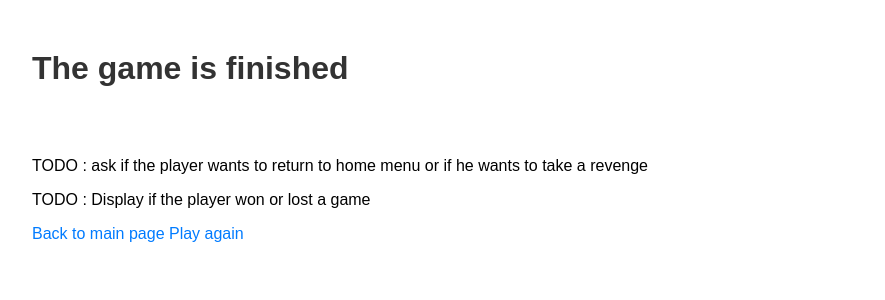
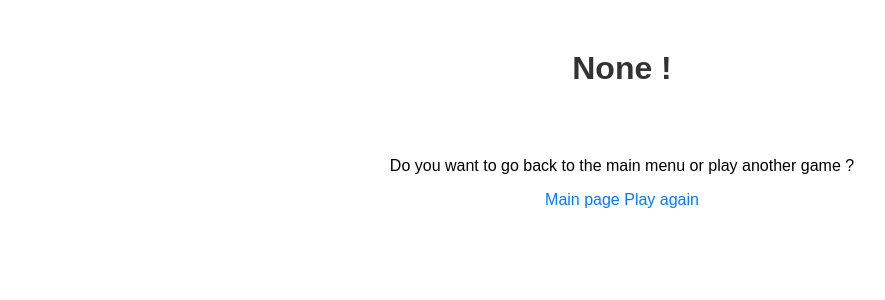
Before and after one commit to corentinlger/Rising-Sun, a Flask app: page /end_game in a window 1280 px wide. Shown: the top 300 px of the page, without its empty margins (18-903 px from the left). Run offline with Flask 3, Linux system fonts and the light colour scheme.

Commit message:
Show game state and fix app.py

```diff
--- a/app.py
+++ b/app.py
@@ -10,6 +10,14 @@ def initialize_game(player_name, bot_behavior, fights_per_game=2):
     env = GameEnv(player=player, bot_player=bot_player, fights_per_game=fights_per_game, verbose=False)
     env.reset()
 
+def get_game_status(player, bot_player):
+    if player.nb_points > bot_player.nb_points:
+        return "Victory"
+    elif player.nb_points < bot_player.nb_points:
+        return "Defeat"
+    else:
+        return "Equality"
+
 app = Flask(__name__)
 
 @app.route('/')
@@ -20,11 +28,17 @@ def index():
 
 @app.route('/rules')
 def rules():
+    global game_initialized
+    game_initialized = False
     return render_template('rules.html')
 
 @app.route('/end_game')
 def end_game():
-    return render_template('end_game.html')
+    global game_initialized
+    game_initialized = False
+
+    game_status = request.args.get('status')
+    return render_template('end_game.html', status=game_status)
 
 
 @app.route('/play', methods=['GET', 'POST'])
@@ -35,7 +49,6 @@ def play():
         player_name = request.form['player_name']
         bot_behavior = request.form['bot_behavior']
         fights_per_game = int(request.form['fights_per_game'])
-        nb_games = (request.form['nb_games'])
 
         initialize_game(player_name, bot_behavior, fights_per_game)
 
@@ -47,7 +60,8 @@ def play():
         obs, reward, done, truncated, info = env.step(action)
 
         if done or truncated:
-            return redirect('/end_game')
+            game_status = get_game_status(player, bot_player)
+            return redirect(f'/end_game?status={game_status}')
 
     game_initialized = True
     player_state = player.get_statistics()
@@ -60,10 +74,4 @@ if __name__ == '__main__':
     app.run(debug=True)
 
 
- # TODO : Enable the player to take an action by filling a kinf of form an d submitting it
-
-# TODO : Calcultate the next state of the game and return it
-
-# TODO : When the number of games is finished, print a message to show who won and propose to make a rematch
-
-# TODO : Add a message to ask if the player is sure to wanna stop the game (surely with javascript idk lets go)
+ # TODO : remember the game state when you use the play_again button
--- a/templates/end_game.html
+++ b/templates/end_game.html
@@ -1,13 +1,13 @@
 {% extends 'layout.html' %}
 
 {% block body %}
-<div class="rules_page">
-    <h1>The game is finished</h1>
+<h1>{{ status }} !</h1>
 
-    <p>TODO : ask if the player wants to return to home menu or if he wants to take a revenge </p>
-    <p>TODO : Display if the player won or lost a game </p>
+<p> Do you want to go back to the main menu or play another game ?</p>
 
-    <a href="{{ url_for('index') }}">Back to main page</a>
+<div>
+    <a href="{{ url_for('index') }}">Main page</a>
     <a href="{{ url_for('play') }}">Play again</a>
 </div>
+
 {% endblock %}
--- a/templates/index.html
+++ b/templates/index.html
@@ -13,9 +13,6 @@
             <option value="heuristic">Heuristic</option>
             <option value="sepuku_poets">Sepuku Poets</option>
         </select>
-        <br>
-        <label for="nb_games">Number of Games:</label>
-        <input type="number" name="nb_games" id="nb_games" value="3">
         <br>
         <label for="fights_per_game">Fights Per Game:</label>
         <input type="number" name="fights_per_game" id="fights_per_game" value="2">
```
